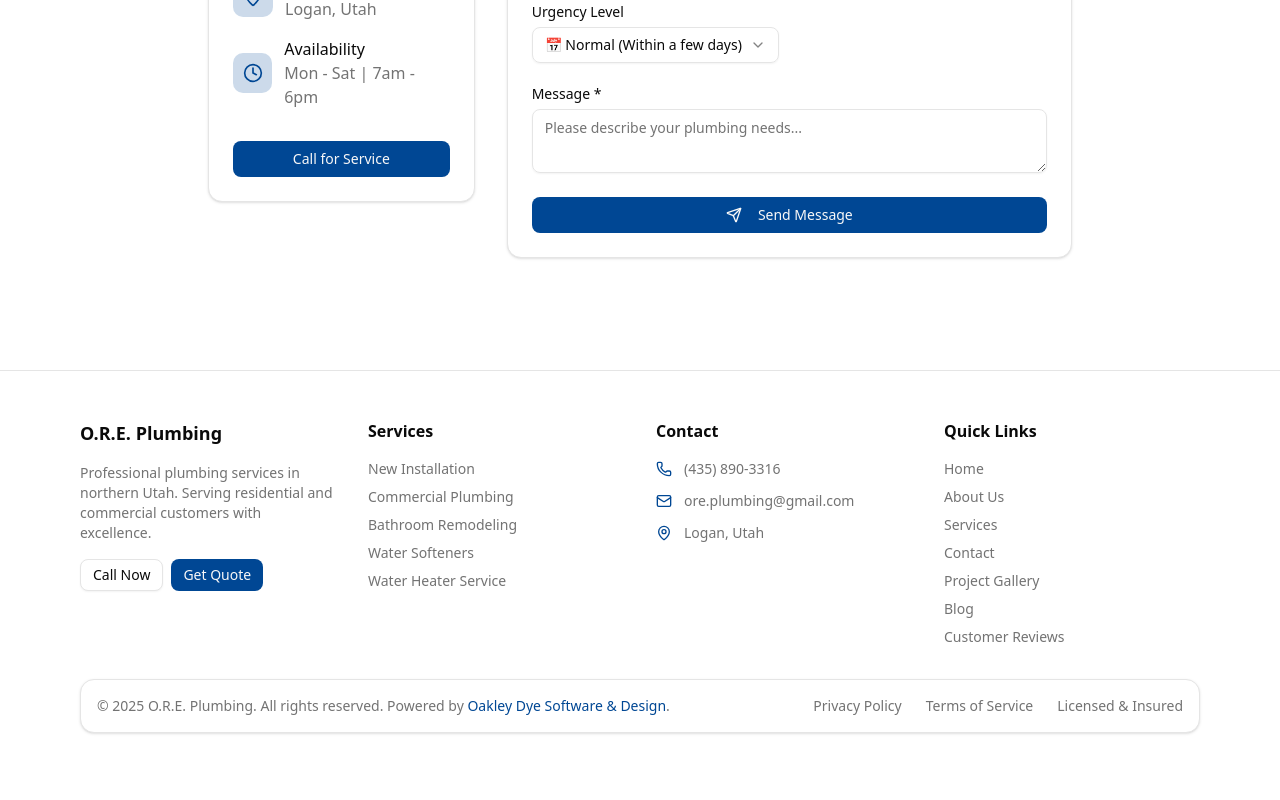
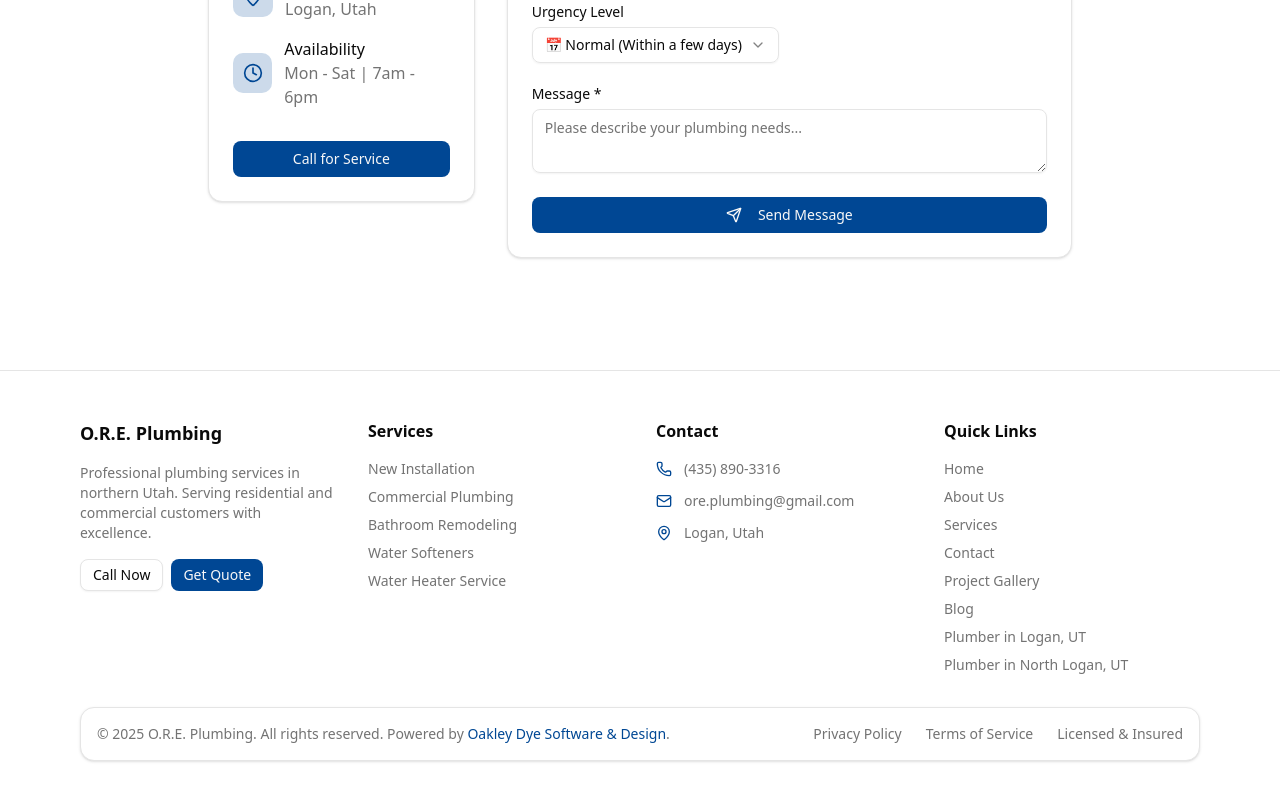
Before and after one commit to oakleydye/ore-plumbing, a Next.js app: page / in a window 1280 px wide. Shown: the part 1686-2486 px from the top of the page. Built offline with nearby package versions, Linux system fonts and the light colour scheme; no server answers.

Commit message:
SEO: fix broken footer link and surface the two orphaned local pages

```diff
--- a/src/app/_components/footer.tsx
+++ b/src/app/_components/footer.tsx
@@ -83,8 +83,9 @@
               <li><a href="/contact" className="text-muted-foreground hover:text-primary transition-colors">Contact</a></li>
               <li><a href="/gallery" className="text-muted-foreground hover:text-primary transition-colors">Project Gallery</a></li>
               <li><a href="/blog" className="text-muted-foreground hover:text-primary transition-colors">Blog</a></li>
+              <li><a href="/logan-utah-plumber" className="text-muted-foreground hover:text-primary transition-colors">Plumber in Logan, UT</a></li>
+              <li><a href="/north-logan-utah-plumber" className="text-muted-foreground hover:text-primary transition-colors">Plumber in North Logan, UT</a></li>
               {/* <li><a href="/services/emergency-repairs" className="text-muted-foreground hover:text-primary transition-colors">Emergency Service</a></li> */}
-              <li><a href="/reviews" className="text-muted-foreground hover:text-primary transition-colors">Customer Reviews</a></li>
             </ul>
           </div>
         </div>
```
